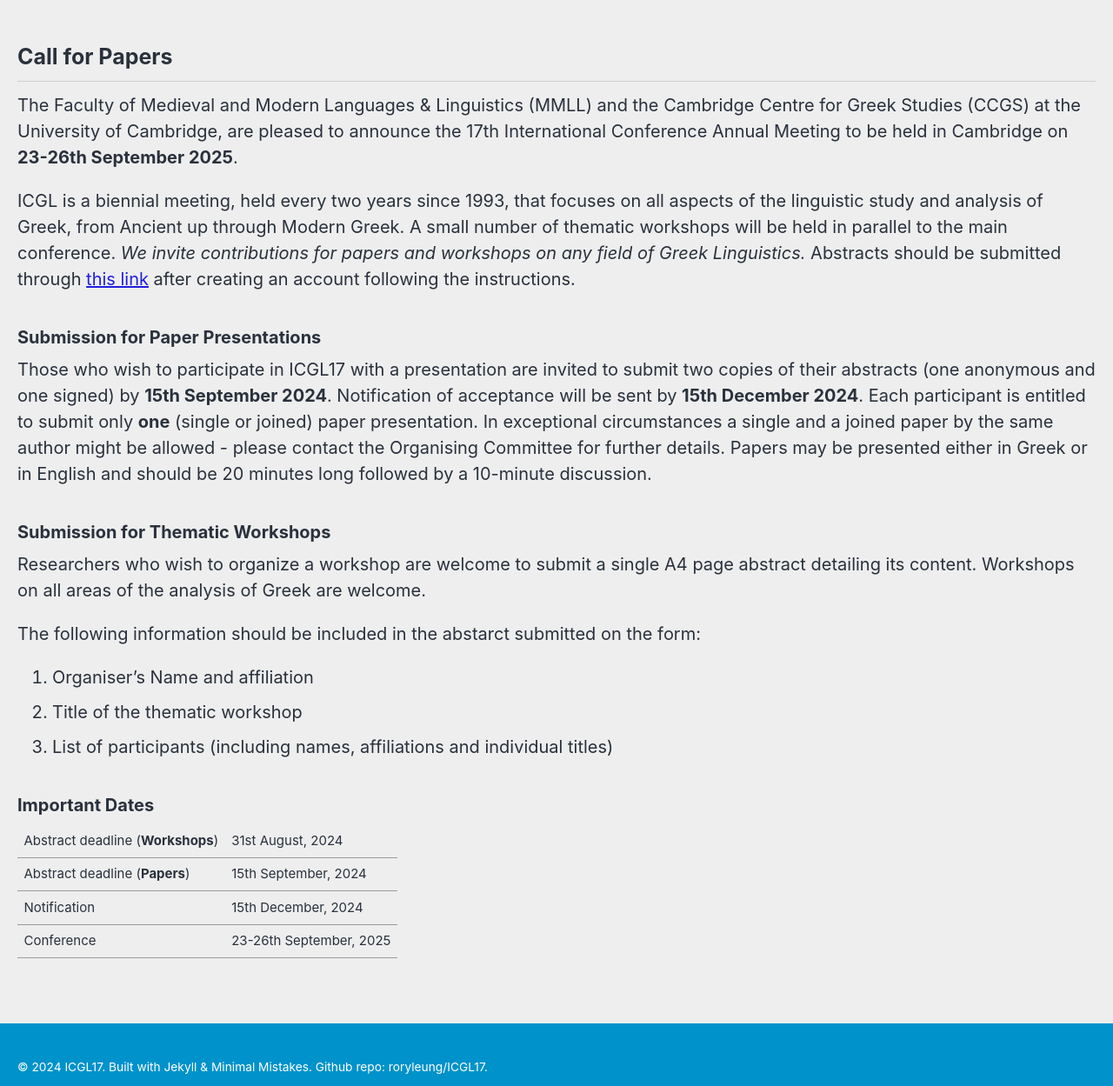
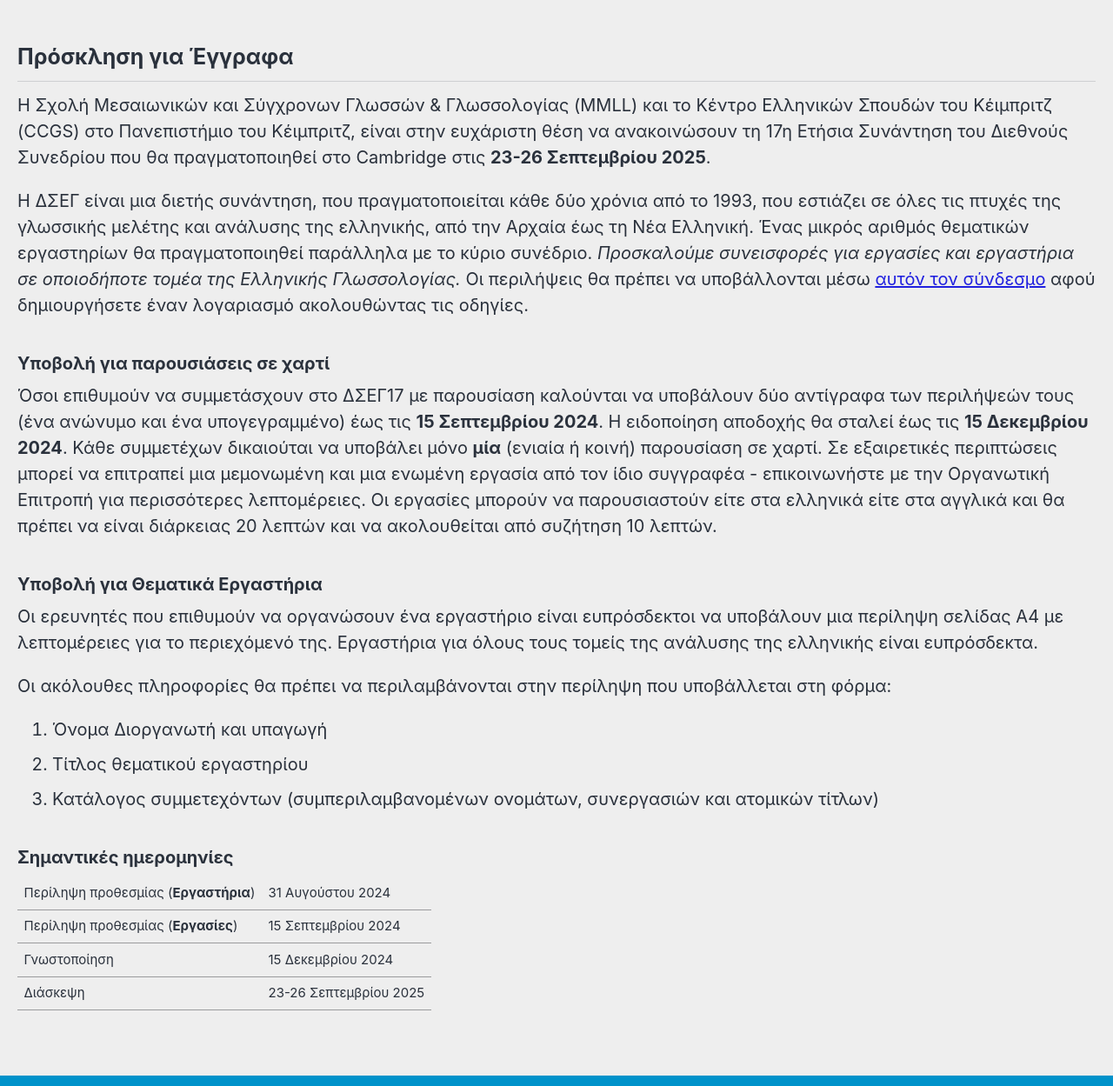
Before and after one commit to roryleung/ICGL17, a Jekyll site: the page built from _pages/gr_cfp.md, in a window 1280 px wide and 1400 px high, scrolled down 266 px. Shown: the part 151-1400 px from the top of the window at 87% size. Built offline with Jekyll 4.4.1, drawn with Linux system fonts in a browser that asks for light colours; cached includes are drawn as plain includes; nearby versions of some CDN libraries.

Commit message:
Update gr_cfp.md

```diff
--- a/_pages/gr_cfp.md
+++ b/_pages/gr_cfp.md
@@ -8,36 +8,36 @@ header:
 excerpt: "23-26 Σεπτεμβρίου 2025<br>Πανεπιστήμιο του Κέιμπριτζ, Ηνωμένο Βασίλειο"
 ---
 
-## Call for Papers
+## Πρόσκληση για Έγγραφα
 
-The Faculty of Medieval and Modern Languages & Linguistics (MMLL) and the Cambridge Centre for Greek Studies (CCGS) at the University of Cambridge, are pleased to announce the 17th International Conference Annual Meeting to be held in Cambridge on **23-26th September 2025**.
+Η Σχολή Μεσαιωνικών και Σύγχρονων Γλωσσών & Γλωσσολογίας (MMLL) και το Κέντρο Ελληνικών Σπουδών του Κέιμπριτζ (CCGS) στο Πανεπιστήμιο του Κέιμπριτζ, είναι στην ευχάριστη θέση να ανακοινώσουν τη 17η Ετήσια Συνάντηση του Διεθνούς Συνεδρίου που θα πραγματοποιηθεί στο Cambridge στις **23-26 Σεπτεμβρίου 2025**.
 
-ICGL is a biennial meeting, held every two years since 1993, that focuses on all aspects of the linguistic study and analysis of Greek, from Ancient up through Modern Greek. A small number of thematic workshops will be held in parallel to the main conference. _We invite contributions for papers and workshops on any field of Greek Linguistics._ Abstracts should be submitted through [this link](https://app.oxfordabstracts.com/stages/47829/submitter) after creating an account following the instructions.
+Η ΔΣΕΓ είναι μια διετής συνάντηση, που πραγματοποιείται κάθε δύο χρόνια από το 1993, που εστιάζει σε όλες τις πτυχές της γλωσσικής μελέτης και ανάλυσης της ελληνικής, από την Αρχαία έως τη Νέα Ελληνική. Ένας μικρός αριθμός θεματικών εργαστηρίων θα πραγματοποιηθεί παράλληλα με το κύριο συνέδριο. _Προσκαλούμε συνεισφορές για εργασίες και εργαστήρια σε οποιοδήποτε τομέα της Ελληνικής Γλωσσολογίας._ Οι περιλήψεις θα πρέπει να υποβάλλονται μέσω [αυτόν τον σύνδεσμο](https://app.oxfordabstracts.com/stages/47829/submitter) αφού δημιουργήσετε έναν λογαριασμό ακολουθώντας τις οδηγίες.
 
 
-### Submission for Paper Presentations
+### Υποβολή για παρουσιάσεις σε χαρτί
 
-Those who wish to participate in ICGL17 with a presentation are invited to submit two copies of their abstracts (one anonymous and one signed) by **15th September 2024**. Notification of acceptance will be sent by **15th December 2024**. Each participant is entitled to submit only **one** (single or joined) paper presentation. In exceptional circumstances a single and a joined paper by the same author might be allowed - please contact the Organising Committee for further details. Papers may be presented either in Greek or in English and should be 20 minutes long followed by a 10-minute discussion.
+Όσοι επιθυμούν να συμμετάσχουν στο ΔΣΕΓ17 με παρουσίαση καλούνται να υποβάλουν δύο αντίγραφα των περιλήψεών τους (ένα ανώνυμο και ένα υπογεγραμμένο) έως τις **15 Σεπτεμβρίου 2024**. Η ειδοποίηση αποδοχής θα σταλεί έως τις **15 Δεκεμβρίου 2024**. Κάθε συμμετέχων δικαιούται να υποβάλει μόνο **μία** (ενιαία ή κοινή) παρουσίαση σε χαρτί. Σε εξαιρετικές περιπτώσεις μπορεί να επιτραπεί μια μεμονωμένη και μια ενωμένη εργασία από τον ίδιο συγγραφέα - επικοινωνήστε με την Οργανωτική Επιτροπή για περισσότερες λεπτομέρειες. Οι εργασίες μπορούν να παρουσιαστούν είτε στα ελληνικά είτε στα αγγλικά και θα πρέπει να είναι διάρκειας 20 λεπτών και να ακολουθείται από συζήτηση 10 λεπτών.
 
 
-### Submission for Thematic Workshops
+### Υποβολή για Θεματικά Εργαστήρια
 
-Researchers who wish to organize a workshop are welcome to submit a single A4 page abstract detailing its content. Workshops on all areas of the analysis of Greek are welcome.
+Οι ερευνητές που επιθυμούν να οργανώσουν ένα εργαστήριο είναι ευπρόσδεκτοι να υποβάλουν μια περίληψη σελίδας Α4 με λεπτομέρειες για το περιεχόμενό της. Εργαστήρια για όλους τους τομείς της ανάλυσης της ελληνικής είναι ευπρόσδεκτα.
 
-The following information should be included in the abstarct submitted on the form:
-1.	Organiser’s Name and affiliation
-2.	Title of the thematic workshop
-3.	List of participants (including names, affiliations and individual titles)
+Οι ακόλουθες πληροφορίες θα πρέπει να περιλαμβάνονται στην περίληψη που υποβάλλεται στη φόρμα:
+1. Όνομα Διοργανωτή και υπαγωγή
+2. Τίτλος θεματικού εργαστηρίου
+3. Κατάλογος συμμετεχόντων (συμπεριλαμβανομένων ονομάτων, συνεργασιών και ατομικών τίτλων)
 
-### Important Dates
+### Σημαντικές ημερομηνίες
 
 <style>
 .news-table { font-size: .9em; table-layout: fixed;}
 .news-table tr td:nth-child(1) { font-weight: bold; width: 10em; }
 </style>
-| Abstract deadline (**Workshops**) | 31st August, 2024 |
-| Abstract deadline (**Papers**) | 15th September, 2024 |
-| Notification | 15th December, 2024 |
-| Conference | 23-26th September, 2025 |
+| Περίληψη προθεσμίας (**Εργαστήρια**) | 31 Αυγούστου 2024 |
+| Περίληψη προθεσμίας (**Εργασίες**) | 15 Σεπτεμβρίου 2024 |
+| Γνωστοποίηση | 15 Δεκεμβρίου 2024 |
+| Διάσκεψη | 23-26 Σεπτεμβρίου 2025 |
 
 {: .news-table}
```
